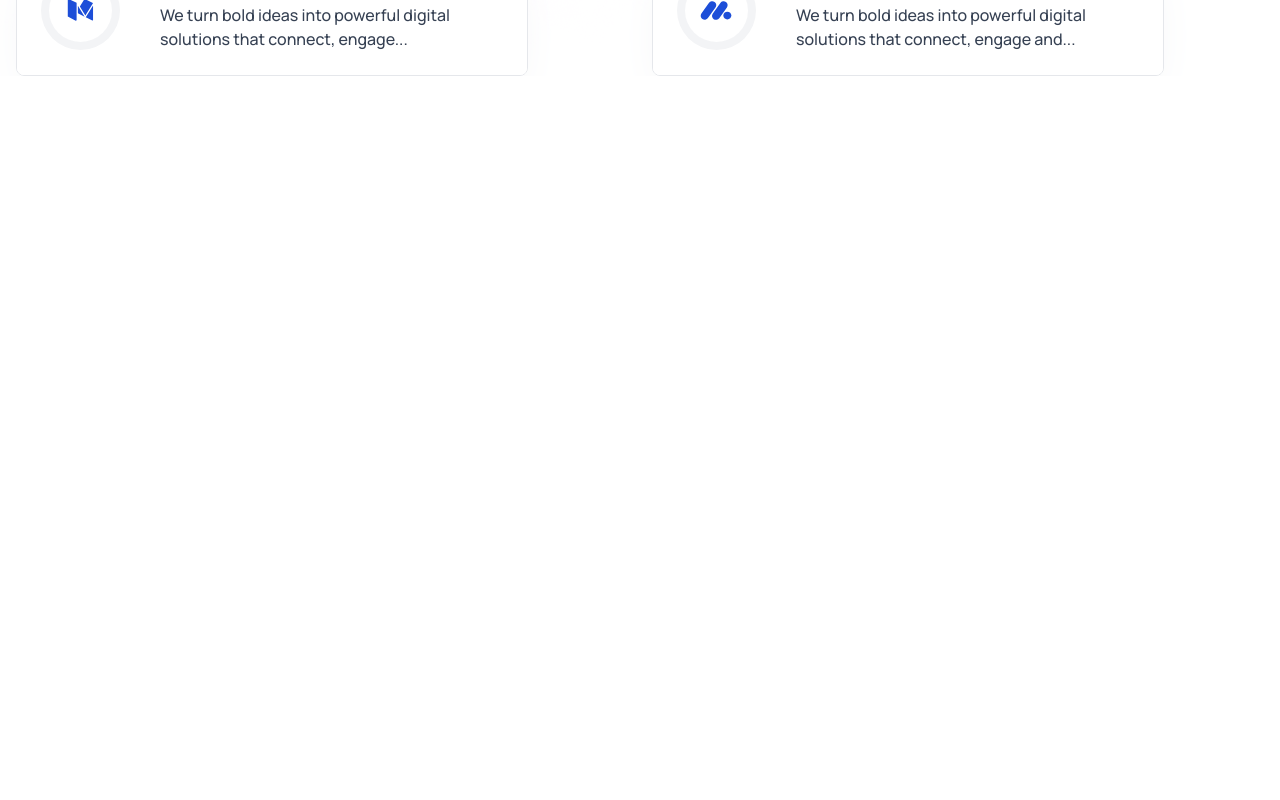
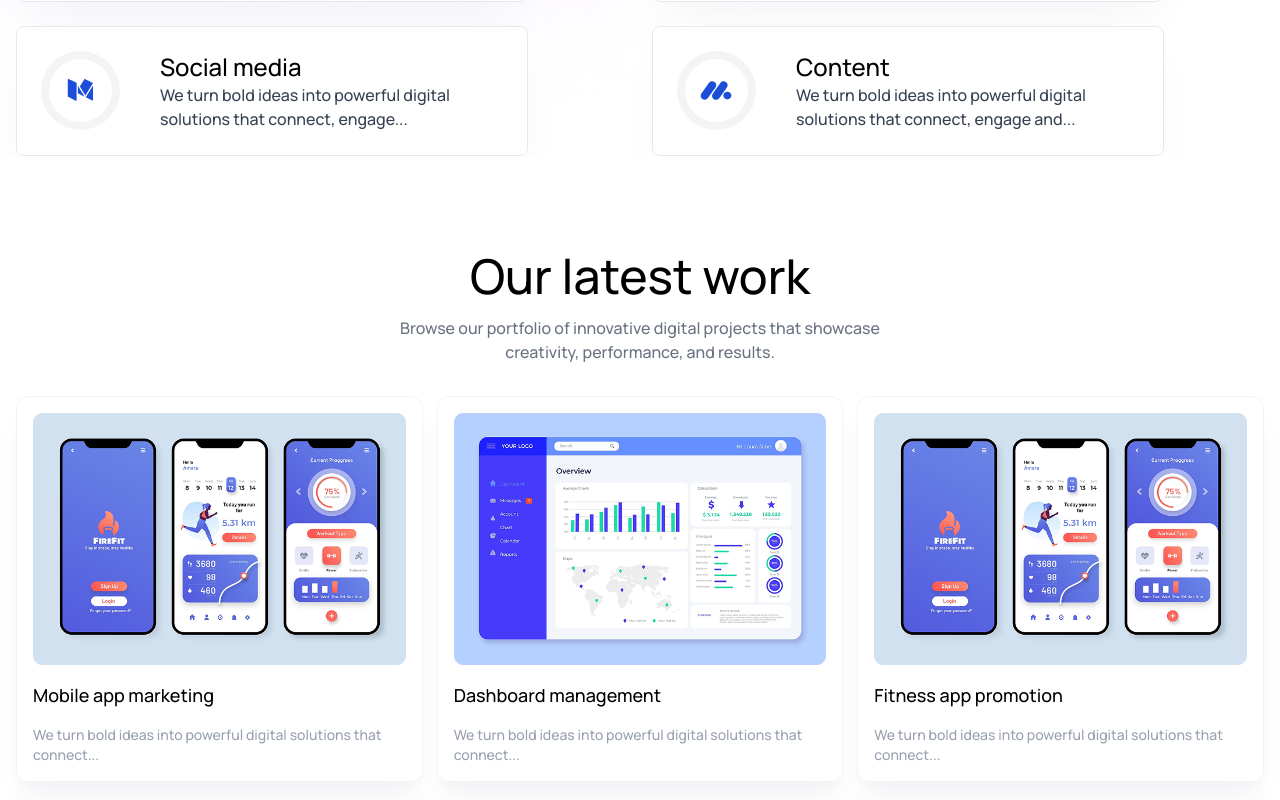
Before and after one commit to MOHAMEDzarea2002/NEXORA, a React (Vite) app: page / in a window 1280 px wide. Shown: the part 1836-2636 px from the top of the page. Before the commit the page ends 1912 px from the top, so only its background shows below. Built offline with nearby package versions, Linux system fonts and the light colour scheme.

Commit message:
feat: section Last-Work

```diff
--- a/src/App.tsx
+++ b/src/App.tsx
@@ -3,6 +3,7 @@ import Navbar from './component/Navbar';
 import HeroSection from './component/HeroSection';
 import TrustedBy from './component/TrustedBy';
 import Services from './component/Services';
+import LastWork from './component/LastWork';
 
 type Theme = 'light' | 'dark';
 
@@ -20,6 +21,7 @@ function App() {
       <HeroSection/>
       <TrustedBy/>
       <Services/>
+      <LastWork/>
     </div>
   );
 }
--- /dev/null
+++ b/src/component/LastWork.tsx
@@ -0,0 +1,54 @@
+import React from 'react'
+import TitleSections from './TitleSections';
+import assets, { teamData } from '../assets/assets';
+import Container from './Container';
+
+type typeLastWorks = {
+  image:string ;
+  name: string;
+  description: string;
+};
+
+export default function LastWork() {
+  const lastWorks: typeLastWorks[] = [
+    {
+      image: assets?.work_fitness_app,
+      name: 'Mobile app marketing',
+      description: 'We turn bold ideas into powerful digital solutions that connect...',
+    },
+    {
+      image: assets?.work_dashboard_management,
+      name: 'Dashboard management',
+      description: 'We turn bold ideas into powerful digital solutions that connect...',
+    },
+    {
+      image: assets?.work_fitness_app,
+      name: 'Fitness app promotion',
+      description: 'We turn bold ideas into powerful digital solutions that connect...',
+    },
+  ];
+  return (
+    <section id="last-work" className="overflow-hidden pt-20  pb-20">
+      <Container>
+        <TitleSections
+          title={'Our latest work'}
+          description={
+            'Browse our portfolio of innovative digital projects that showcase creativity, performance, and results.'
+          }
+        />
+        <div className=" grid grid-cols-1 md:grid-cols-3   gap-3.5">
+          {lastWorks?.map((laWork, index) => (
+            <div
+              key={index}
+              className=" p-4 rounded-xl border border-gray-100 dark:border-gray-700 bg-white dark:bg-gray-900 shadow-xl shadow-gray-100 dark:shadow-white/5 hover:scale-103 transition-all duration-300 dark:text-white text-black "
+            >
+              <img src={laWork?.image} className="w-full" />
+              <h3 className="my-4 text-lg">{laWork?.name}</h3>
+              <p className="text-sm text-gray-400 dark:text-white/70 ">{laWork?.description}</p>
+            </div>
+          ))}
+        </div>
+      </Container>
+    </section>
+  );
+}
--- a/src/component/Services.tsx
+++ b/src/component/Services.tsx
@@ -31,11 +31,14 @@ export default function Services() {
       <Container>
         <TitleSections
           title={'How can we help?'}
-          Description={
+          description={
             'From strategy to execution, we craft digital solutions that move your business forward.'
           }
         />
-        <img src={assets.bgImage2} className="absolute sm:-left-100 sm:-top-100  -z-10 dark:hidden " />
+        <img
+          src={assets.bgImage2}
+          className="absolute sm:-left-100 sm:-top-100  -z-10 dark:hidden "
+        />
 
         {/* Content */}
         <div className="grid grid-cols-1 sm:grid-cols-2 gap-6">
--- a/src/component/TitleSections.tsx
+++ b/src/component/TitleSections.tsx
@@ -1,13 +1,13 @@
 
 type PropsType = {
   title: string;
-  Description: string;
+  description: string;
 };
-export default function TitleSections({ title, Description }: PropsType) {
+export default function TitleSections({ title, description }: PropsType) {
   return (
     <div className="text-center my-4 dark:text-white/70">
       <h3 className="text-2xl sm:text-5xl ">{title}</h3>
-      <p className="mb-8 mt-4 text-gray-500 max-w-lg mx-auto text-[16px]">{Description}</p>
+      <p className="mb-8 mt-4 text-gray-500 max-w-lg mx-auto text-[16px]">{description}</p>
     </div>
   );
 }
--- a/src/component/TrustedBy.tsx
+++ b/src/component/TrustedBy.tsx
@@ -3,7 +3,7 @@ import Container from './Container';
 
 export default function TrustedBy() {
   return (
-    <div className="py-10  text-center">
+    <div className="py-20  text-center">
       <Container>
         <div className="relative">
           <h3 className="text-lg sm:text-2xl  text-gray-700 dark:text-white/75  font-semibold">
```
